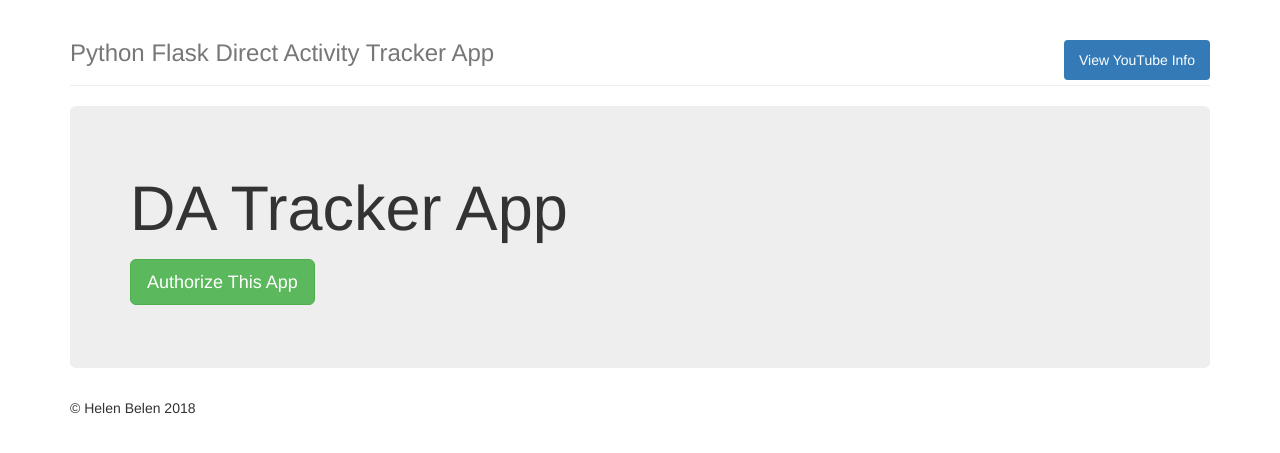
After one commit to helenbelen/sse_da_tracker, a Flask app: template templates/layout.html in a window 1280 px wide. The commit adds this page. Shown: the top 453 px of the page. Run offline with Flask 2, Linux system fonts and the light colour scheme; the template is opened without the code that fills it, so the values that code supplies are empty; some libraries are stand-ins or nearby versions.

Commit message:
Add Layout Template

```diff
--- a/app.py
+++ b/app.py
@@ -1,9 +1,8 @@
 import flask
 from flask import Flask, render_template
-import auth
 import os
 import requests
-
+import json
 import google.oauth2.credentials
 import google_auth_oauthlib.flow
 import googleapiclient.discovery
@@ -25,16 +24,20 @@ API_VERSION = 'v3'
 # Note: A secret key is included in the sample so that it works.
 # If you use this code in your application, replace this with a truly secret
 # key. See http://flask.pocoo.org/docs/0.12/quickstart/#sessions.
-app.secret_key = 'xxxx'
+app.secret_key = 'AIzaSyBujziiBKgXzj0taKn6eqkDb6YM0FbymXE'
 
 
 @app.route("/")
 def index():
-	return render_template('index.html')
+  video_list = test_api_request()
+  if 'credentials' not in flask.session:
+    return render_template('index.html', logged_in = False, videos = video_list)
+  else:
+    return render_template('index.html', logged_in = True, videos = video_list)
 
 
 
-@app.route('/test')
+@app.route("/test/test_request")
 def test_api_request():
   if 'credentials' not in flask.session:
     return flask.redirect('authorize')
@@ -44,12 +47,12 @@ def test_api_request():
       **flask.session['credentials'])
 
   youtube = googleapiclient.discovery.build(API_SERVICE_NAME, API_VERSION, credentials=credentials)
-  channel = youtube.channels().list(part="id",mine=True)
+  channel = youtube.channels().list(part="snippet,contentDetails,statistics",mine=True).execute()
 
-  videos = youtube.videos().list(part='snippet, contentDetails',
-    maxResults=25,
-    id= 'UCLK3SeBCJ_AulkgpBYk1dFA').execute()
-
+  playlist = youtube.playlistItems().list(
+    part='snippet,contentDetails',
+    playlistId=channel['items'][0]['contentDetails']['relatedPlaylists']['likes'],
+    maxResults=25).execute()
 
 
 
@@ -58,7 +61,7 @@ def test_api_request():
   #              credentials in a persistent database instead.
   flask.session['credentials'] = credentials_to_dict(credentials)
 
-  return flask.jsonify(**videos)
+  return playlist
 
 
 @app.route('/authorize')
@@ -102,7 +105,7 @@ def oauth2callback():
   credentials = flow.credentials
   flask.session['credentials'] = credentials_to_dict(credentials)
 
-  return flask.redirect(flask.url_for('test_api_request'))
+  return flask.redirect(flask.url_for('index'))
 
 
 @app.route('/revoke')
@@ -120,16 +123,21 @@ def revoke():
 
   status_code = getattr(revoke, 'status_code')
   if status_code == 200:
-    return('Credentials successfully revoked.')
+    app.logger.debug('Credentials successfully revoked.')
+    clear_credentials()
+    return flask.redirect(flask.url_for('index'))
   else:
     return('An error occurred.')
 
 
-@app.route('/clear')
+
 def clear_credentials():
   if 'credentials' in flask.session:
     del flask.session['credentials']
-  return ('Credentials have been cleared.<br><br>')
+
+
+  app.logger.debug ('Credentials have been cleared.<br><br>')
+  return flask.redirect(flask.url_for('index'))
 
 
 def credentials_to_dict(credentials):
--- /dev/null
+++ b/templates/layout.html
@@ -0,0 +1,54 @@
+<!DOCTYPE html>
+<html lang="en">
+
+<head>
+    <title>Python Flask Direct Activity Tracking App</title>
+
+    <link href="https://maxcdn.bootstrapcdn.com/bootstrap/3.3.7/css/bootstrap.min.css" rel="stylesheet">
+    <script src="https://ajax.googleapis.com/ajax/libs/jquery/3.3.1/jquery.min.js"></script>
+    <script src="https://maxcdn.bootstrapcdn.com/bootstrap/3.3.7/js/bootstrap.min.js"></script>
+
+</head>
+
+<body>
+
+    <div class="container">
+        <div class="page-header">
+            <nav>
+                <ul class="nav nav-pills pull-right">
+                    <li role="presentation" class="active"><a href="{{url_for('revoke')}}">View YouTube Info</a></li>
+
+                </ul>
+            </nav>
+            <div>
+            <h3 class="text-muted">Python Flask Direct Activity Tracker App</h3>
+            </div>
+        </div>
+
+
+        <div class="jumbotron">
+           {% if logged_in %}
+                <p class="lead"></p>
+                <p><a class="btn btn-lg btn-success" href="{{url_for('revoke')}}" role="button">Revoke Access</a>
+                </p>
+
+
+            {% else %}
+                <h1>DA Tracker App</h1>
+                <p class="lead"></p>
+                <p><a class="btn btn-lg btn-success" href="{{url_for('authorize')}}" role="button">Authorize This App</a>
+                </p>
+            {% endif %}
+
+            {% block body %}{% endblock %}
+        </div>
+
+
+        <footer class="footer">
+            <p>&copy; Helen Belen 2018</p>
+        </footer>
+
+    </div>
+</body>
+
+</html>
```
Also changed, not shown: templates/index.html (+18 -43 lines).
